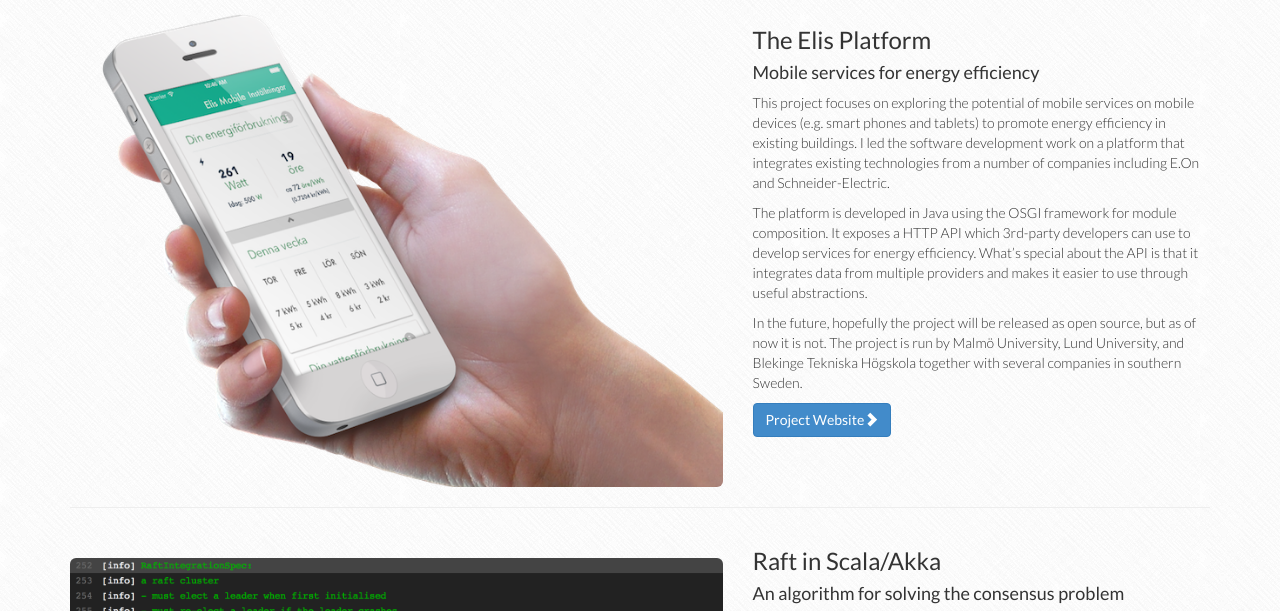
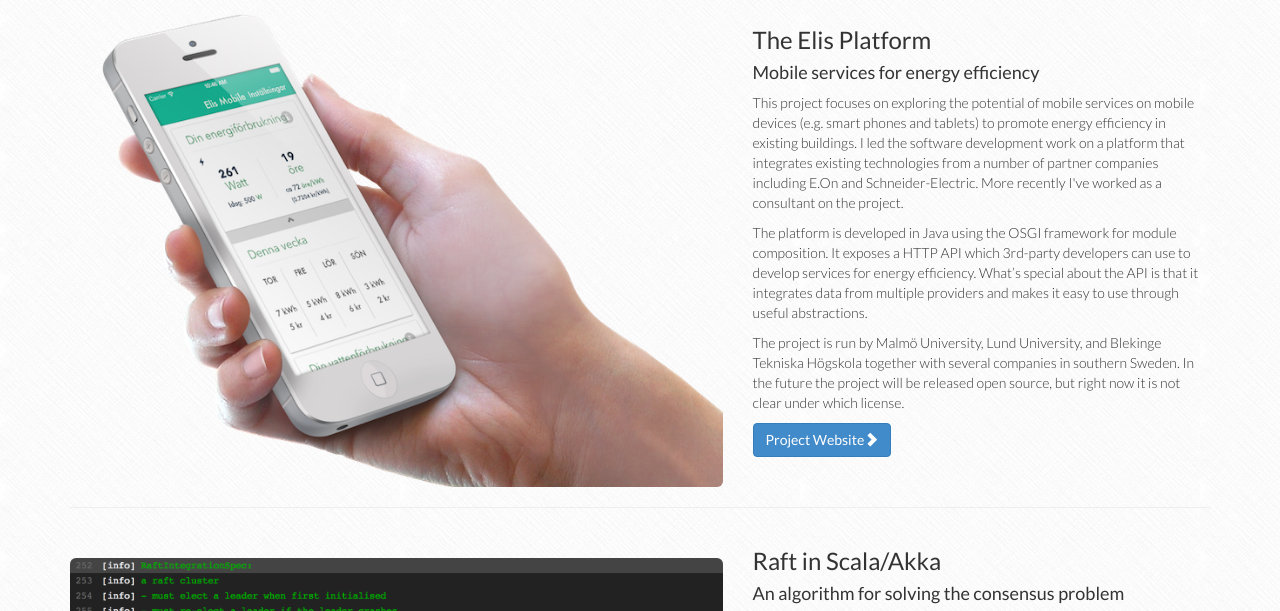
Before and after one commit to archie/portfolio, a plain HTML site: page index.html in a window 1280 px wide. Shown: the part 153-764 px from the top of the page. Drawn offline with Linux system fonts and the light colour scheme.

Commit message:
Updated Elis text

```diff
--- a/index.html
+++ b/index.html
@@ -82,11 +82,11 @@
             <div class="col-lg-5 col-md-5">
                 <h3>The Elis Platform</h3>
                 <h4>Mobile services for energy efficiency</h4>
-                <p>This project focuses on exploring the potential of mobile services on mobile devices (e.g. smart phones and tablets) to promote energy efficiency in existing buildings. I led the software development work on a platform that integrates existing technologies from a number of companies including E.On and Schneider-Electric.</p>
+                <p>This project focuses on exploring the potential of mobile services on mobile devices (e.g. smart phones and tablets) to promote energy efficiency in existing buildings. I led the software development work on a platform that integrates existing technologies from a number of partner companies including E.On and Schneider-Electric. More recently I've worked as a consultant on the project.</p>
 
-                <p>The platform is developed in Java using the OSGI framework for module composition. It exposes a HTTP API which 3rd-party developers can use to develop services for energy efficiency. What’s special about the API is that it integrates data from multiple providers and makes it easier to use through useful abstractions. </p>
+                <p>The platform is developed in Java using the OSGI framework for module composition. It exposes a HTTP API which 3rd-party developers can use to develop services for energy efficiency. What’s special about the API is that it integrates data from multiple providers and makes it easy to use through useful abstractions. </p>
 
-                <p>In the future, hopefully the project will be released as open source, but as of now it is not. The project is run by Malmö University, Lund University, and Blekinge Tekniska Högskola together with several companies in southern Sweden.</p>
+                <p>The project is run by Malmö University, Lund University, and Blekinge Tekniska Högskola together with several companies in southern Sweden. In the future the project will be released open source, but right now it is not clear under which license.</p>
 
                 <a class="btn btn-primary" href="http://elis.mah.se">Project Website<span class="glyphicon glyphicon-chevron-right"></span></a>
             </div>
```
